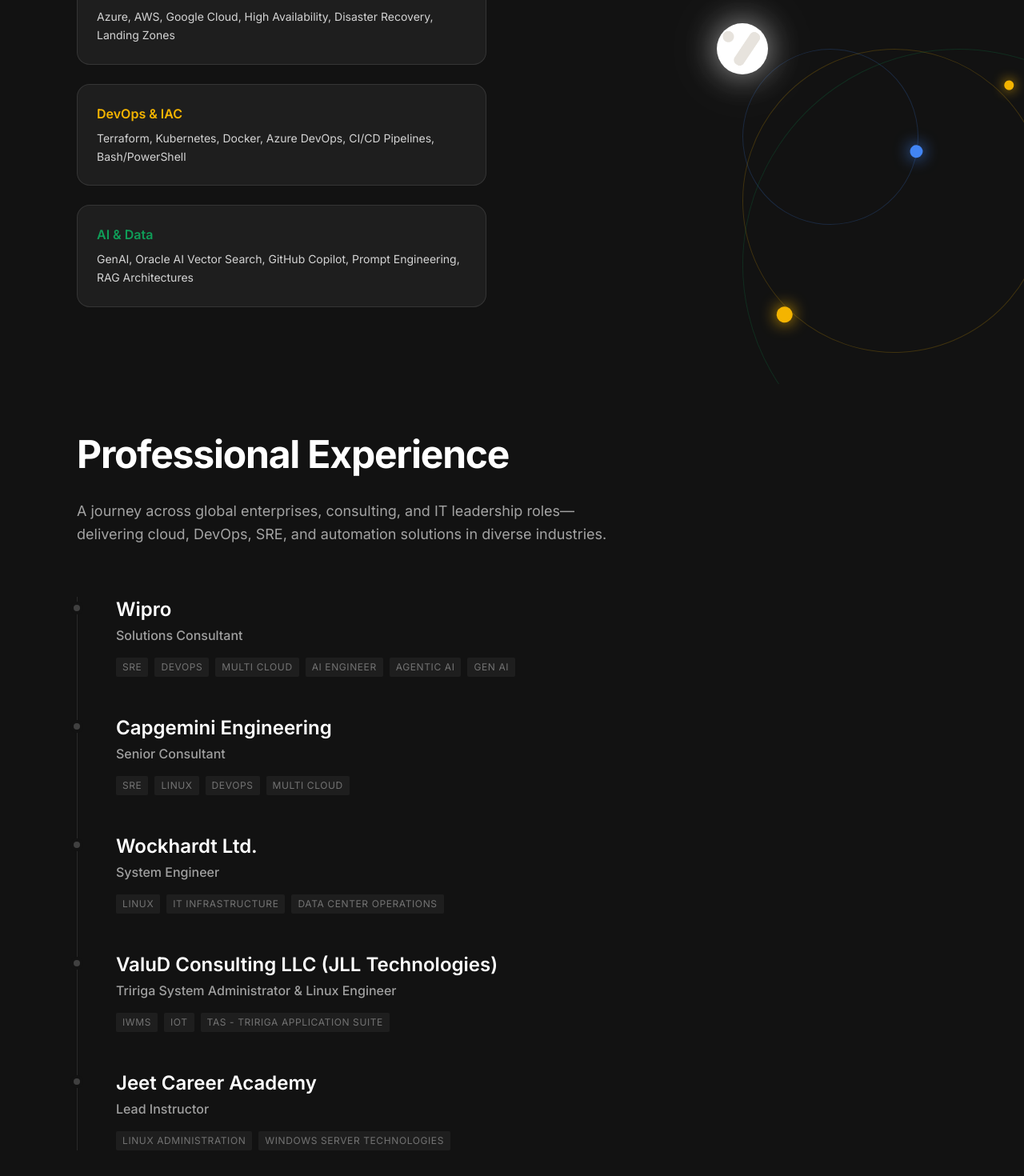
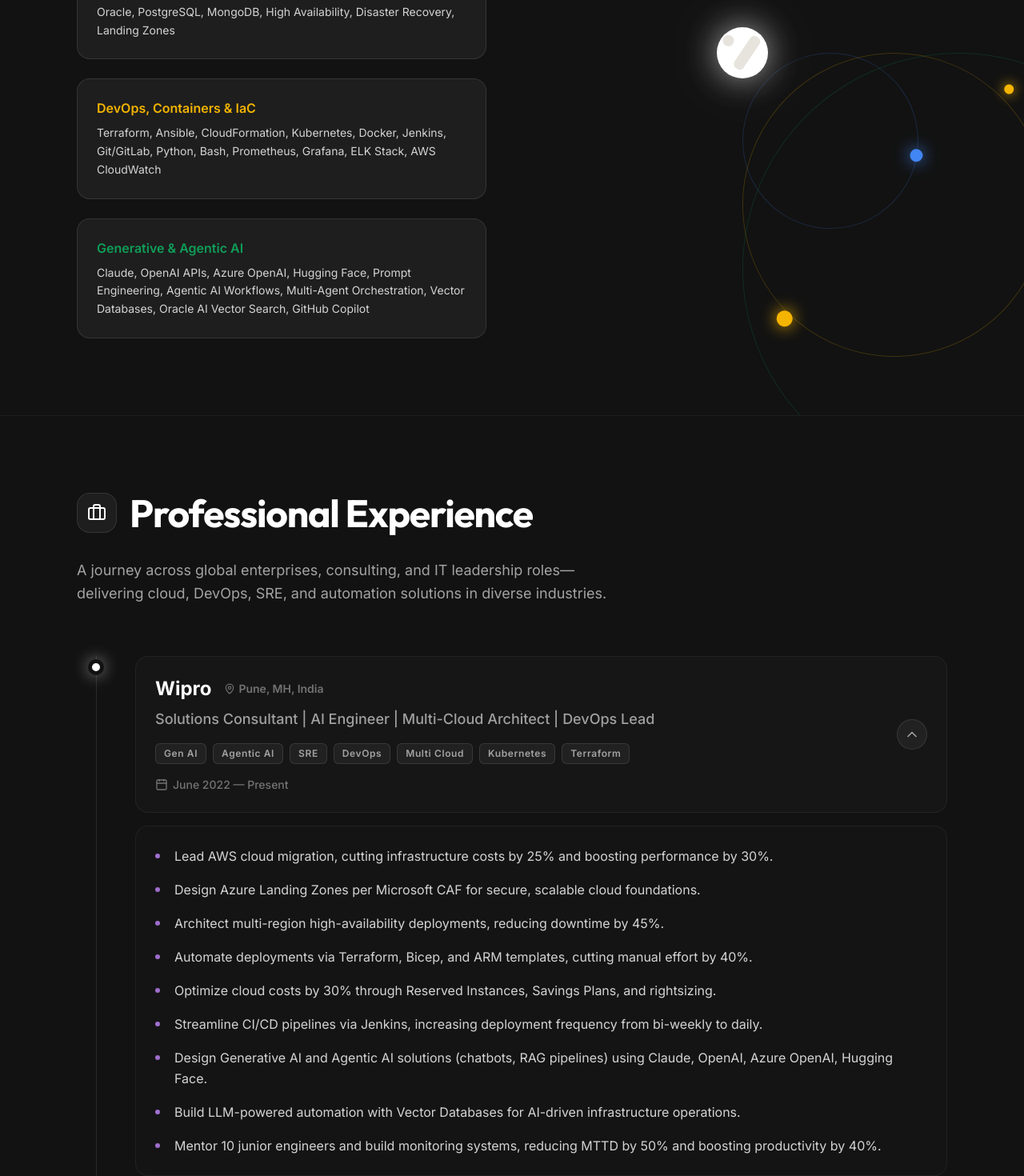
Before and after one commit to vjkakade/vjkakade_pf, a Next.js app: page / in a window 1280 px wide. Shown: the part 5020-6490 px from the top of the page at 80% size. Built offline with nearby package versions, Linux system fonts and the light colour scheme.

Commit message:
feat: integrate latest CV, add resume PDF, implement interactive experience accordion, and optimize build threads

```diff
--- a/components/About.tsx
+++ b/components/About.tsx
@@ -1,9 +1,9 @@
 import React from 'react';
 
 const skills = [
-  'Azure', 'AWS', 'GCP', 'Oracle Cloud', 'Azure DevOps',
-  'Jenkins', 'GitHub', 'Terraform', 'CI/CD Pipelines',
-  'MongoDB', 'IWMS (TRIRIGA)', 'Python', 'Agentic AI', 'Generative AI'
+  'Azure', 'AWS', 'GCP', 'Oracle Cloud (OCI)', 'Azure DevOps',
+  'Jenkins', 'Docker', 'Kubernetes', 'Terraform', 'CI/CD Pipelines',
+  'MongoDB', 'IBM Cloud', 'IWMS (TRIRIGA)', 'Python', 'Agentic AI', 'Generative AI'
 ];
 
 export default function About() {
@@ -16,13 +16,13 @@
             Hi, It&apos;s Vijay.
           </h2>
           <p className="text-lg text-neutral-300 leading-relaxed mb-6">
-            I&apos;m an experienced IT Professional with 12+ years in infrastructure, cloud, and DevOps.
-            Skilled in managing multi-platform environments (Windows, Linux, mainframe) and delivering global IT solutions.
+            I&apos;m an experienced IT Professional with 13+ years in infrastructure, cloud, and DevOps.
+            Skilled in managing multi-platform environments (Windows, Linux, Unix, mainframe) and delivering global IT solutions.
           </p>
           <p className="text-lg text-neutral-300 leading-relaxed mb-8">
             My expertise revolves around server infrastructure, virtualization, networking, security, and databases across
-            healthcare and supply chain sectors. I have a strong background in deploying and maintaining hardware, software,
-            and IT systems for high-performance environments.
+            healthcare, supply chain, and global consulting enterprises. I have a strong background in deploying, automating,
+            and maintaining high-performance production systems.
           </p>
           {/* Note: Update the href URL to point to a valid PDF file when hosting. */}
           <a
--- a/components/Certifications.tsx
+++ b/components/Certifications.tsx
@@ -8,9 +8,8 @@
   { name: 'Oracle Cloud Infrastructure 2025 Certified DevOps Professional', date: 'Sept-2025' },
   { name: 'Oracle Cloud Infrastructure 2025 Certified Multicloud Architect Professional', date: 'Sept-2025' },
   { name: 'Oracle Cloud Infrastructure 2025 Certified Architect Associate', date: 'Sept-2025', url: 'https://catalog-education.oracle.com/ords/certview/sharebadge?id=951C3B368D3E15515AAD57BA5C176CA110DFE4AD536C83D70E91DA98C94E6213' },
-  { name: 'Redhat Certified Engineer', date: 'Aug-2012' },
-  { name: 'Novell Certified Network +', date: 'Feb-2007' },
-  { name: 'Microsoft Certified IT Professional', date: 'Feb-2007' }
+  { name: 'Red Hat Certified Engineer (RHCE)', date: 'Aug-2012' },
+  { name: 'Novell Certified Network+ - Microsoft Certified IT Professional (MCITP)', date: 'Feb-2007' }
 ];
 
 export default function Certifications() {
--- a/components/Experience.tsx
+++ b/components/Experience.tsx
@@ -1,68 +1,184 @@
-import React from 'react';
+'use client';
+
+import React, { useState } from 'react';
+import { ChevronDown, ChevronUp, MapPin, Calendar, Briefcase } from 'lucide-react';
+import { playClickSound } from '@/utils/sound';
 
 const roles = [
   {
     company: 'Wipro',
-    title: 'Solutions Consultant',
-    tags: ['SRE', 'DevOps', 'Multi Cloud', 'AI Engineer', 'Agentic AI', 'Gen AI'],
+    title: 'Solutions Consultant | AI Engineer | Multi-Cloud Architect | DevOps Lead',
+    date: 'June 2022 — Present',
+    location: 'Pune, MH, India',
+    tags: ['Gen AI', 'Agentic AI', 'SRE', 'DevOps', 'Multi Cloud', 'Kubernetes', 'Terraform'],
+    bullets: [
+      'Lead AWS cloud migration, cutting infrastructure costs by 25% and boosting performance by 30%.',
+      'Design Azure Landing Zones per Microsoft CAF for secure, scalable cloud foundations.',
+      'Architect multi-region high-availability deployments, reducing downtime by 45%.',
+      'Automate deployments via Terraform, Bicep, and ARM templates, cutting manual effort by 40%.',
+      'Optimize cloud costs by 30% through Reserved Instances, Savings Plans, and rightsizing.',
+      'Streamline CI/CD pipelines via Jenkins, increasing deployment frequency from bi-weekly to daily.',
+      'Design Generative AI and Agentic AI solutions (chatbots, RAG pipelines) using Claude, OpenAI, Azure OpenAI, Hugging Face.',
+      'Build LLM-powered automation with Vector Databases for AI-driven infrastructure operations.',
+      'Mentor 10 junior engineers and build monitoring systems, reducing MTTD by 50% and boosting productivity by 40%.'
+    ]
   },
   {
-    company: 'Capgemini Engineering',
-    title: 'Senior Consultant',
-    tags: ['SRE', 'Linux', 'DevOps', 'Multi Cloud'],
+    company: 'Capgemini',
+    title: 'Senior Consultant - SRE | Multi Cloud | DevOps Engineer | Linux-Unix',
+    date: 'June 2019 — June 2022',
+    location: 'Bengaluru, KA, India',
+    tags: ['SRE', 'Linux-Unix', 'DevOps', 'Multi Cloud', 'IBM TRIRIGA', 'Observability'],
+    bullets: [
+      'Designed and deployed scalable, secure multi-cloud infrastructure across AWS, GCP, and Azure for 24+ applications, optimizing cost and performance.',
+      'Built Jenkins CI/CD pipelines integrated with Git and Docker, accelerating deployment frequency.',
+      'Implemented observability using Prometheus, Grafana, ELK Stack, and CloudWatch, ensuring 99.9% application availability.',
+      'Led migration of monolithic applications to microservices, reducing deployment failures by 80%.',
+      'Automated performance testing and engineering, improving system efficiency by 30%.',
+      'Designed zero-data-loss disaster recovery plans, minimizing downtime during outages.',
+      'Automated database backup/recovery via scripting, cutting manual effort by 95% & Deployed IBM TRIRIGA (TAS) environments from scratch using automated and manual provisioning.'
+    ]
   },
   {
     company: 'Wockhardt Ltd.',
-    title: 'System Engineer',
-    tags: ['Linux', 'IT Infrastructure', 'Data Center Operations'],
+    title: 'Sr. Systems Engineer | Multi Cloud | Linux-Unix | IT Infrastructure | Data Center Operations',
+    date: 'Sept 2015 — June 2019',
+    location: 'Mumbai, MH, India',
+    tags: ['VMware', 'KVM', 'Systems Engineering', 'Data Center Operations', 'RHEL'],
+    bullets: [
+      'Led a team of 7 engineers supporting client VMware infrastructure on vSphere 6.0/6.5 Enterprise Plus, providing architectural guidance across complex environments.',
+      'Designed and deployed RHEL, CentOS, and Fedora environments with KVM virtualization, including application deployment and support.',
+      'Administered VMware vCenter/ESXi, configuring vMotion, HA, DRS, and virtual networks; managed backups using Veeam.',
+      'Managed multi-platform infrastructure (Linux/Windows), including Active Directory, LDAP, Exchange, and patch management.',
+      'Led full project lifecycle from requirements to live implementation, maintaining production, development, and test environments.'
+    ]
   },
   {
-    company: 'ValuD Consulting LLC (JLL Technologies)',
-    title: 'Tririga System Administrator & Linux Engineer',
-    tags: ['IWMS', 'IoT', 'TAS - TRIRIGA Application Suite'],
+    company: 'ValuD Consulting LLC (Known as JLL Technologies)',
+    title: 'Systems Engineer | Enterprise Systems | IBM TRIRIGA Architect | Multi Cloud | Linux-Unix',
+    date: 'Nov 2013 — Aug 2015',
+    location: 'Chh. Sambhajinagar, MH, India',
+    tags: ['IBM TRIRIGA', 'VMware', 'WebSphere', 'Network Admin', 'IT Operations'],
+    bullets: [
+      'Led enterprise IT operations as Lead Systems/Network Administrator, driving monitoring and deployment automation improvements.',
+      'Led complete IBM TRIRIGA implementation lifecycle — sizing, installation, configuration, testing, deployment, and documentation.',
+      'Engineered TRIRIGA integrations with enterprise systems, developing technical specifications and Real Estate module functionality.',
+      'Administered IBM HTTP Server, TRIRIGA, WebSphere, JBoss, Apache, and IIS across Linux environments.',
+      'Delivered enterprise-class VMware infrastructure (vSphere 6.0/6.5) as multi-tenant cloud base for service provider partners Administered vCenter, configuring HA/DRS clusters, VM templates, Fault Tolerance, and vRealize Operations Manager for capacity planning.'
+    ]
   },
   {
-    company: 'Jeet Career Academy',
-    title: 'Lead Instructor',
-    tags: ['Linux Administration', 'Windows Server Technologies'],
+    company: 'Jeet Institute',
+    title: 'Lead Instructor – Cisco Networking',
+    date: 'Nov 2010 — Nov 2013',
+    location: 'Chh. Sambhajinagar, MH, India',
+    tags: ['Cisco Networking', 'Instruction', 'Linux Administration', 'Windows Server'],
+    bullets: [
+      'Delivered hands-on instruction and curriculum development for Cisco Networking (CCNA), Linux system administration, and Windows Server technologies.'
+    ]
   }
 ];
 
 export default function Experience() {
+  const [expandedIndex, setExpandedIndex] = useState<number | null>(0); // Expand first by default
+
+  const toggleExpand = (idx: number) => {
+    playClickSound();
+    setExpandedIndex(expandedIndex === idx ? null : idx);
+  };
+
   return (
-    <section className="relative z-20 bg-[#121212] py-16 px-8 md:px-24">
+    <section className="relative z-20 bg-[#121212] py-24 px-8 md:px-24 border-t border-white/5">
       <div className="max-w-7xl mx-auto">
-        <h2 className="text-4xl md:text-5xl font-bold text-white mb-8 tracking-tight">
+
+        <div className="flex items-center gap-4 mb-8">
+          <div className="p-3 bg-white/5 border border-white/10 rounded-2xl text-white">
+            <Briefcase className="w-6 h-6" />
+          </div>
+          <h2 className="text-4xl md:text-5xl font-brand font-bold text-white tracking-tight">
             Professional Experience
           </h2>
+        </div>
+
         <p className="text-neutral-400 max-w-2xl mb-16 text-lg leading-relaxed">
           A journey across global enterprises, consulting, and IT leadership roles—delivering cloud, DevOps, SRE, and automation solutions in diverse industries.
         </p>
 
-        <div className="relative border-l border-white/10 ml-4 md:ml-0 pl-8 md:pl-12 space-y-12">
-          {roles.map((role, idx) => (
+        <div className="relative border-l border-white/10 ml-4 md:ml-6 pl-8 md:pl-12 space-y-12">
+          {roles.map((role, idx) => {
+            const isExpanded = expandedIndex === idx;
+
+            return (
               <div key={idx} className="relative group">
                 {/* Timeline marker */}
-              <div className="absolute -left-[41px] md:-left-[57px] top-1.5 h-4 w-4 rounded-full bg-neutral-700 border-4 border-[#121212] group-hover:bg-white transition-colors duration-300" />
+                <div
+                  className={`absolute -left-[41px] md:-left-[57px] top-1.5 h-4 w-4 rounded-full border-4 border-[#121212] transition-all duration-300 ${
+                    isExpanded ? 'bg-white scale-125 shadow-[0_0_15px_rgba(255,255,255,0.5)]' : 'bg-neutral-700 group-hover:bg-white'
+                  }`}
+                />
 
-              <h3 className="text-2xl font-semibold text-white mb-1">
+                {/* Role Header (Accordion Trigger) */}
+                <div
+                  onClick={() => toggleExpand(idx)}
+                  className="cursor-pointer select-none group/trigger flex items-start justify-between gap-4 p-6 rounded-2xl bg-white/[0.02] hover:bg-white/[0.05] border border-white/5 hover:border-white/10 transition-all duration-300"
+                >
+                  <div className="flex-grow">
+                    <div className="flex flex-wrap items-center gap-x-4 gap-y-2 mb-2">
+                      <h3 className="text-2xl font-bold text-white group-hover/trigger:text-purple-300 transition-colors">
                         {role.company}
                       </h3>
-              <p className="text-[#a0a0a0] font-medium mb-4">{role.title}</p>
+                      <span className="text-sm font-semibold text-neutral-500 flex items-center gap-1">
+                        <MapPin className="w-3.5 h-3.5" />
+                        {role.location}
+                      </span>
+                    </div>
 
-              <div className="flex flex-wrap gap-2">
+                    <p className="text-[#a0a0a0] font-medium text-lg mb-4">{role.title}</p>
+
+                    <div className="flex flex-wrap gap-2 mb-4">
                       {role.tags.map((tag, tagIdx) => (
                         <span
                           key={tagIdx}
-                    className="text-xs uppercase tracking-wider text-neutral-500 bg-white/5 px-2 py-1 rounded-sm"
+                          className="text-xs font-semibold tracking-wider text-neutral-400 bg-white/5 border border-white/10 px-2.5 py-1 rounded-md"
                         >
                           {tag}
                         </span>
                       ))}
                     </div>
+
+                    <span className="text-sm font-medium text-neutral-500 flex items-center gap-1.5">
+                      <Calendar className="w-4 h-4" />
+                      {role.date}
+                    </span>
                   </div>
+
+                  <div className="p-2 rounded-full bg-white/5 border border-white/10 text-neutral-400 group-hover/trigger:text-white group-hover/trigger:bg-white/10 transition-all self-center">
+                    {isExpanded ? <ChevronUp className="w-5 h-5" /> : <ChevronDown className="w-5 h-5" />}
+                  </div>
+                </div>
+
+                {/* Role Accomplishments (Accordion Content) */}
+                <div
+                  className={`overflow-hidden transition-all duration-500 ease-in-out ${
+                    isExpanded ? 'max-h-[1000px] opacity-100 mt-4' : 'max-h-0 opacity-0'
+                  }`}
+                >
+                  <div className="p-6 rounded-2xl bg-white/[0.01] border border-white/5 text-neutral-300">
+                    <ul className="list-none space-y-4">
+                      {role.bullets.map((bullet, bulletIdx) => (
+                        <li key={bulletIdx} className="relative pl-6 leading-relaxed">
+                          <span className="absolute left-0 top-2.5 w-1.5 h-1.5 rounded-full bg-purple-400 opacity-80" />
+                          {bullet}
+                        </li>
                       ))}
+                    </ul>
                   </div>
+                </div>
+              </div>
+            );
+          })}
+        </div>
+
       </div>
     </section>
   );
--- a/components/Skills.tsx
+++ b/components/Skills.tsx
@@ -17,16 +17,16 @@
 
           <div className="space-y-6">
               <div className="group p-6 rounded-2xl bg-white/5 border border-white/10 hover:border-[#4285F4]/50 hover:bg-[#4285F4]/5 transition-all duration-300">
-               <h3 className="text-[#4285F4] font-semibold mb-2 group-hover:-translate-y-0.5 transition-transform">Cloud Architecture</h3>
-               <p className="text-neutral-300 text-sm leading-relaxed">Azure, AWS, Google Cloud, High Availability, Disaster Recovery, Landing Zones</p>
+                <h3 className="text-[#4285F4] font-semibold mb-2 group-hover:-translate-y-0.5 transition-transform">Cloud Architecture & Systems</h3>
+                <p className="text-neutral-300 text-sm leading-relaxed">AWS, Azure, GCP, IBM Cloud, VMware (vSphere/ESXi), IBM DB2, Oracle, PostgreSQL, MongoDB, High Availability, Disaster Recovery, Landing Zones</p>
               </div>
               <div className="group p-6 rounded-2xl bg-white/5 border border-white/10 hover:border-[#F4B400]/50 hover:bg-[#F4B400]/5 transition-all duration-300">
-               <h3 className="text-[#F4B400] font-semibold mb-2 group-hover:-translate-y-0.5 transition-transform">DevOps & IAC</h3>
-               <p className="text-neutral-300 text-sm leading-relaxed">Terraform, Kubernetes, Docker, Azure DevOps, CI/CD Pipelines, Bash/PowerShell</p>
+                <h3 className="text-[#F4B400] font-semibold mb-2 group-hover:-translate-y-0.5 transition-transform">DevOps, Containers & IaC</h3>
+                <p className="text-neutral-300 text-sm leading-relaxed">Terraform, Ansible, CloudFormation, Kubernetes, Docker, Jenkins, Git/GitLab, Python, Bash, Prometheus, Grafana, ELK Stack, AWS CloudWatch</p>
               </div>
               <div className="group p-6 rounded-2xl bg-white/5 border border-white/10 hover:border-[#0F9D58]/50 hover:bg-[#0F9D58]/5 transition-all duration-300">
-               <h3 className="text-[#0F9D58] font-semibold mb-2 group-hover:-translate-y-0.5 transition-transform">AI & Data</h3>
-               <p className="text-neutral-300 text-sm leading-relaxed">GenAI, Oracle AI Vector Search, GitHub Copilot, Prompt Engineering, RAG Architectures</p>
+                <h3 className="text-[#0F9D58] font-semibold mb-2 group-hover:-translate-y-0.5 transition-transform">Generative & Agentic AI</h3>
+                <p className="text-neutral-300 text-sm leading-relaxed">Claude, OpenAI APIs, Azure OpenAI, Hugging Face, Prompt Engineering, Agentic AI Workflows, Multi-Agent Orchestration, Vector Databases, Oracle AI Vector Search, GitHub Copilot</p>
               </div>
           </div>
         </div>
--- a/next.config.mjs
+++ b/next.config.mjs
@@ -4,6 +4,10 @@
     distDir: process.env.NODE_ENV === 'production' ? '.next' : '.next-dev',
     images: {
         unoptimized: true, // Required for static export
+    },
+    experimental: {
+        workerThreads: false,
+        cpus: 1
     }
 };
 
```
Also changed, not shown: 1 other file (tests, documents, lock files or other folders). Lines whose indentation alone changed are shown as unchanged.
